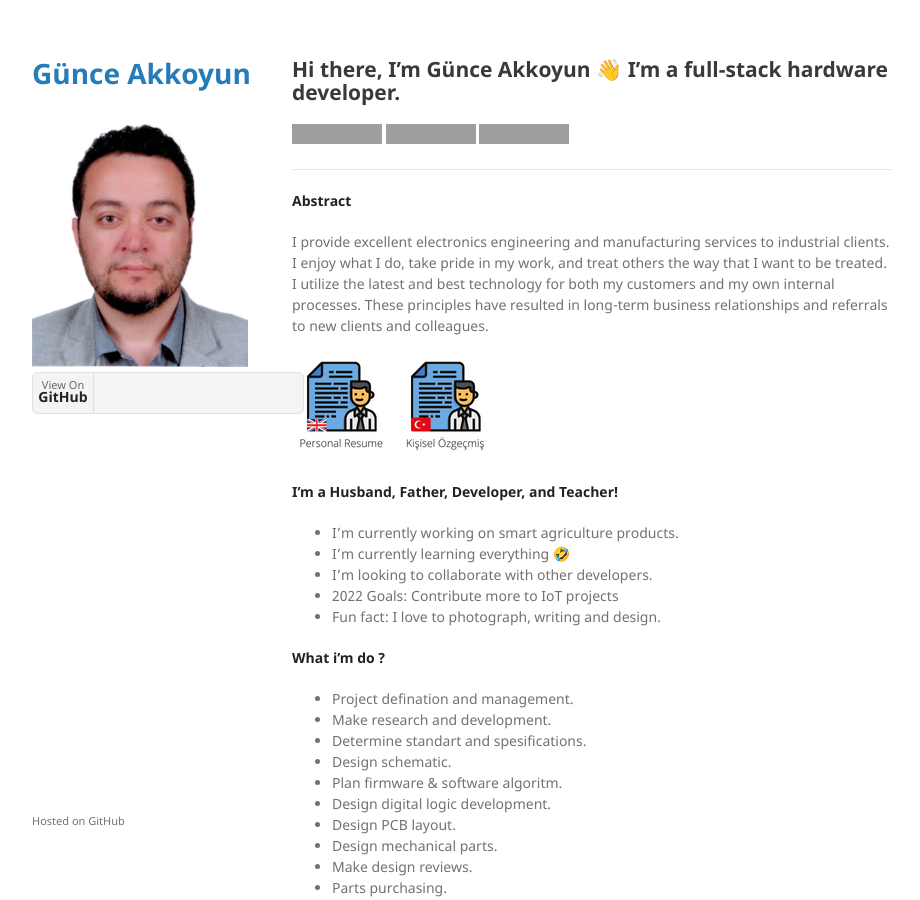
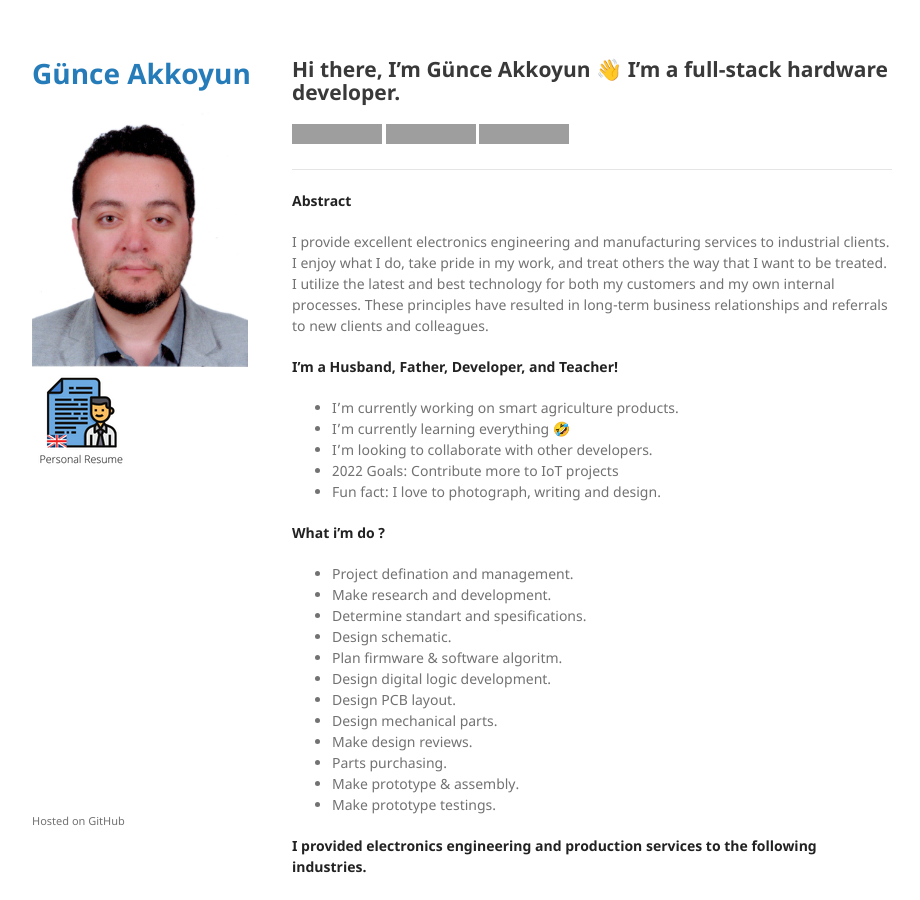
Before and after one commit to akkoyun/akkoyun, a Jekyll site: the page built from index.md, in a window 1280 px wide and 900 px high. Shown: the whole window, without its empty margins (178-1098 px from the left). Built offline with Jekyll 4.4.1, drawn with Linux system fonts in a browser that asks for light colours; our own code applies the rules of GitHub Pages for plain Markdown files; grey boxes are pictures that could not be loaded.

Commit message:
Initial update

```diff
--- a/_layouts/default.html
+++ b/_layouts/default.html
@@ -21,9 +21,7 @@
 
           <img src="{{site.logo | relative_url}}" alt="Logo" />
 
-        <ul class="downloads">
-          <li><a href="{{ site.github.repository_url }}">View On <strong>GitHub</strong></a></li>
-        </ul>
+          <a href="/resume.md"><img src="/assets/img/Resume.png"></a>
 
       </header>
 
--- a/index.md
+++ b/index.md
@@ -12,9 +12,6 @@ layout: default
 **Abstract**
 
 I provide excellent electronics engineering and manufacturing services to industrial clients. I enjoy what I do, take pride in my work, and treat others the way that I want to be treated. I utilize the latest and best technology for both my customers and my own internal processes. These principles have resulted in long-term business relationships and referrals to new clients and colleagues.
-
-[![Resume](/assets/img/Resume.png)](./resume.md) [![Özgeçmiş](/assets/img/Ozgecmis.png)](./ozgecmis.md)
-
 
 **I'm a Husband, Father, Developer, and Teacher!**
 
```
